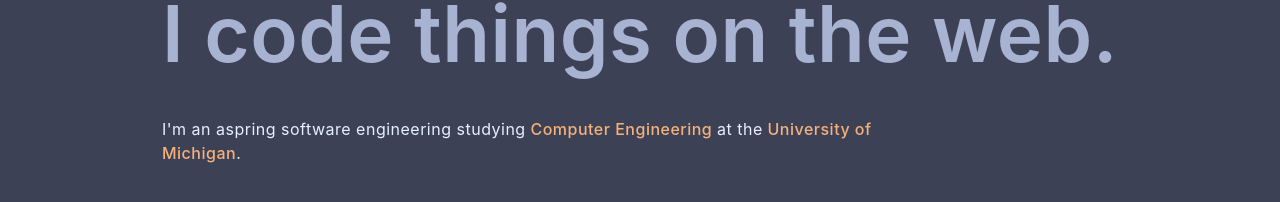
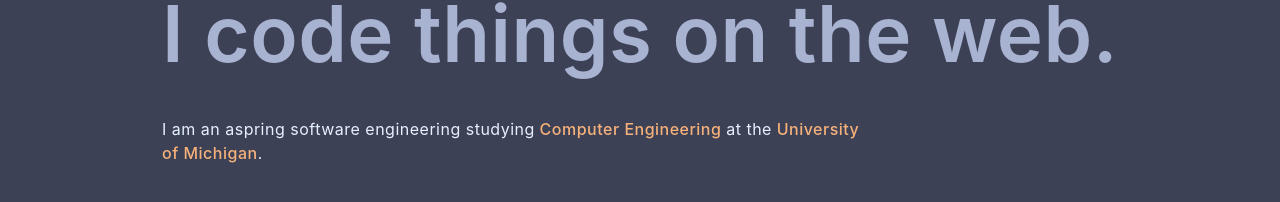
Before and after one commit to Maxim12313/portfolio, a Next.js app: page / in a window 1280 px wide. Shown: the part 358-560 px from the top of the page. Built offline with nearby package versions, Linux system fonts and the light colour scheme.

Commit message:
fixed i'm to i am and changed icon

```diff
--- a/app/components/BigText.js
+++ b/app/components/BigText.js
@@ -8,7 +8,7 @@ export default function BigText() {
           <h1 className="text-[78px] text-light-slate">I code things on the web.</h1>
           <div className="text-wrap w-3/4">
             <p className="my-10">
-              I'm an aspring software engineering studying
+              I am an aspring software engineering studying
               <span className="font-medium text-color4"> Computer Engineering </span>
               at the
               <span className="font-medium text-color4"> University of Michigan</span>.
```
Also changed, not shown: 1 other file (tests, documents, lock files or other folders).
